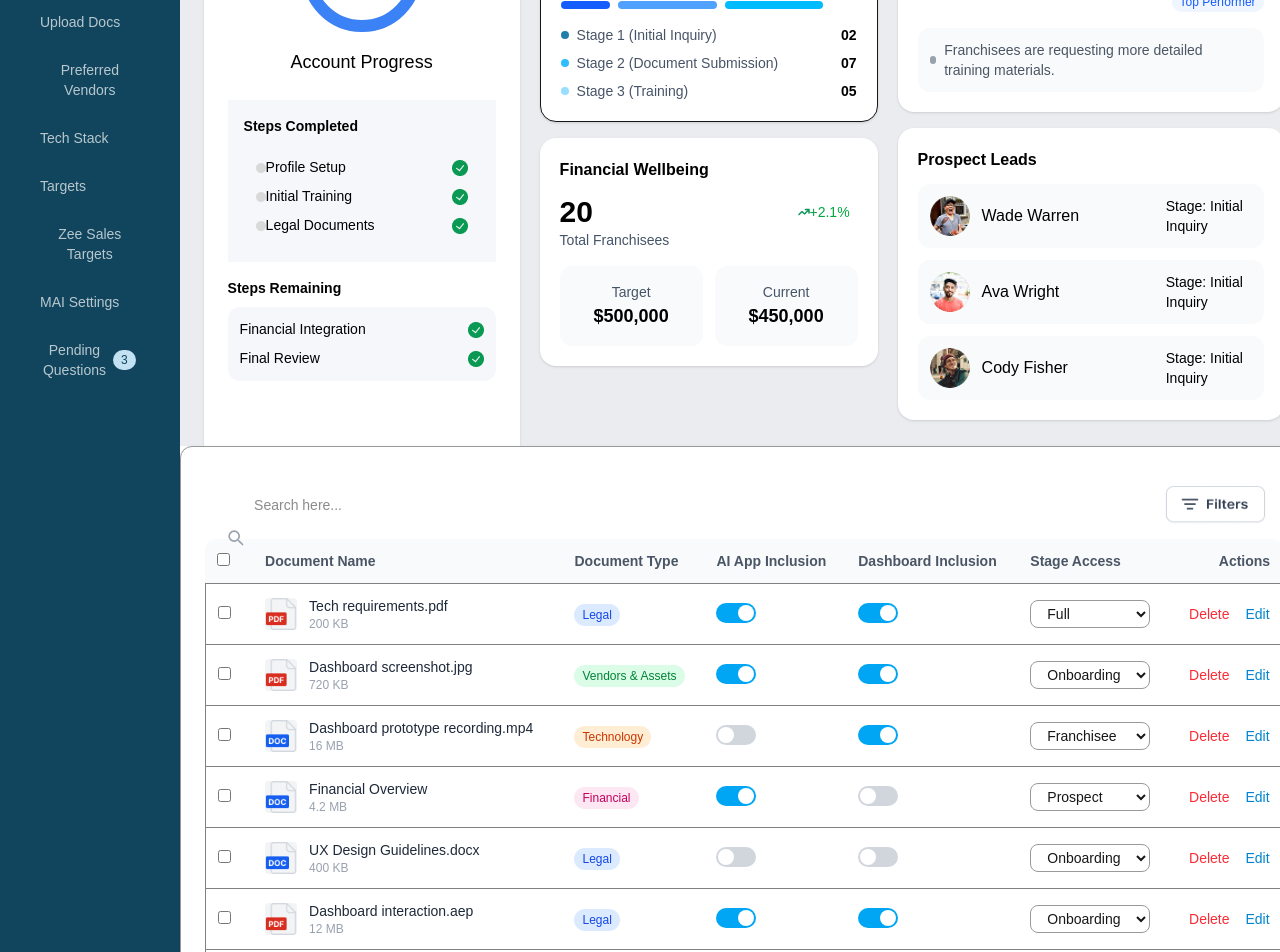
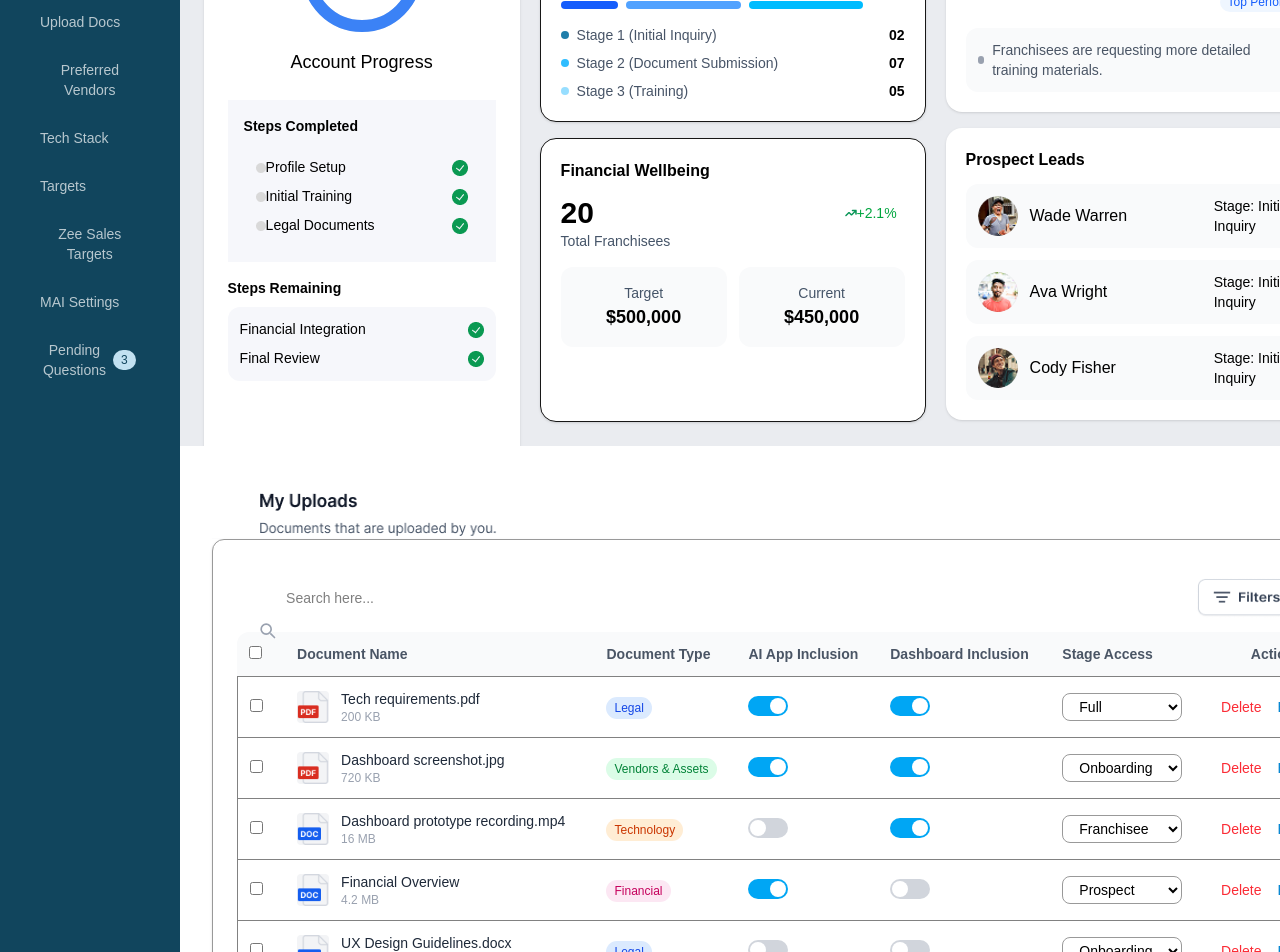
Before and after one commit to PranaySAG/weframetech-next, a Next.js app: page / in a window 1280 px wide. Shown: the part 220-1172 px from the top of the page. Built offline with nearby package versions, Linux system fonts and the light colour scheme.

Commit message:
fix document table

```diff
--- a/app/component/DashboardCard.tsx
+++ b/app/component/DashboardCard.tsx
@@ -73,7 +73,7 @@ const DashboardCards: React.FC = () => {
         </div>
       </div>
 
-      <div className="bg-white rounded-2xl shadow p-5">
+      <div className="bg-white rounded-2xl shadow p-5 h-[284px] w-[386px] border">
         <h2 className="font-semibold text-black">Financial Wellbeing</h2>
 
         <div className="flex justify-between items-center mt-3">
--- a/app/page.tsx
+++ b/app/page.tsx
@@ -7,6 +7,7 @@ import FinancialTarget from "./component/FinancialTarget";
 import DashboardCards from "./component/DashboardCard";
 import InsightsAndLeads from "./component/InsightAndLead";
 import DocumentTable from "./component/DocumentTable";
+import img1 from '../public/assets/Content.png'
 
 export default function Home() {
   return (
@@ -51,7 +52,15 @@ export default function Home() {
           <DashboardCards />
           <InsightsAndLeads/>
         </div>
-        <DocumentTable />
+        <div className="h-[709px] w-[1192px] px-[32px] max-w-[1280px] gap-[24px] bg-white text-black">
+          <div className="w-[1128px] h-[709px] bg-white/20">
+            <div className="w-[1128px] h-[93px]  flex flex-col justify-between  bg-[#FFFFFF] ">
+              <div className="px-[24px] pt-[20px] h-[72px] w-[1128px] "><Image src={img1} alt="img" className="h-[72px] mb-[7px]  "/> </div>
+              <div className="border-b-[1px] border-[#fcfcfd] mt-[5px]"></div>
+            </div>
+            <DocumentTable />
+          </div>
+        </div>
       </div>
     </div>
   );
```
